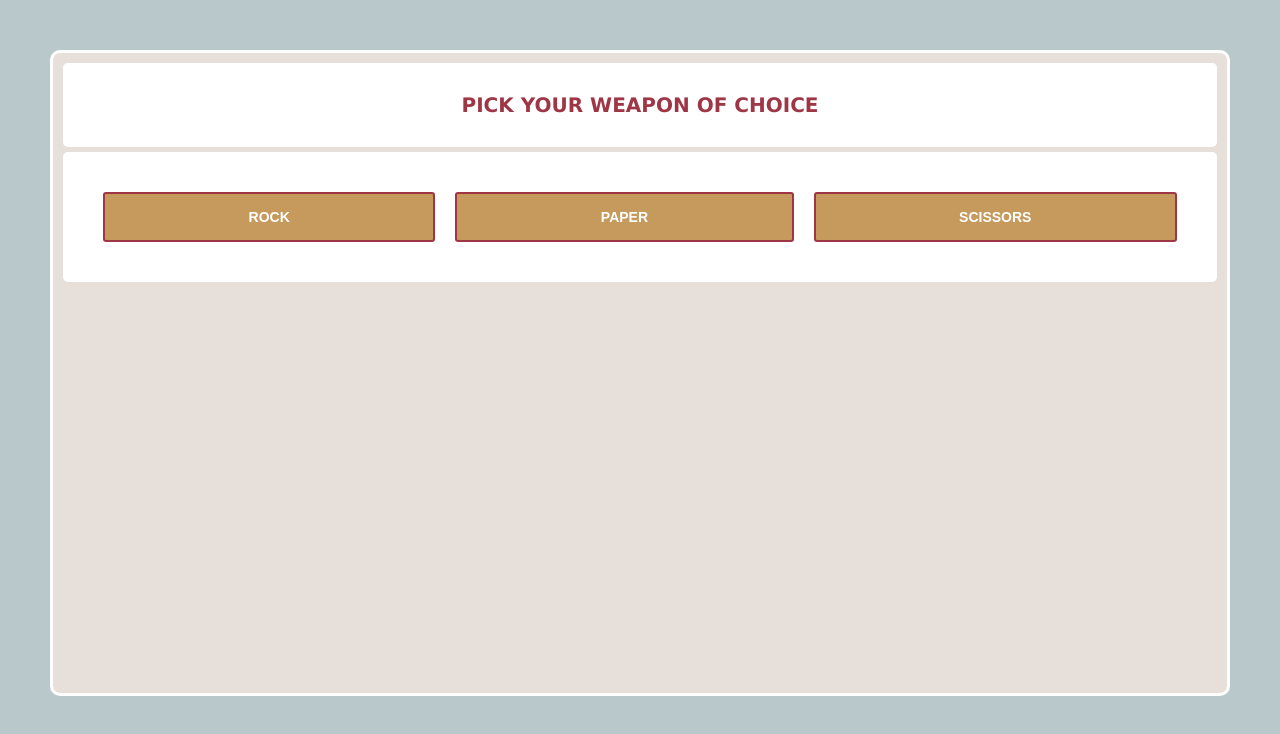
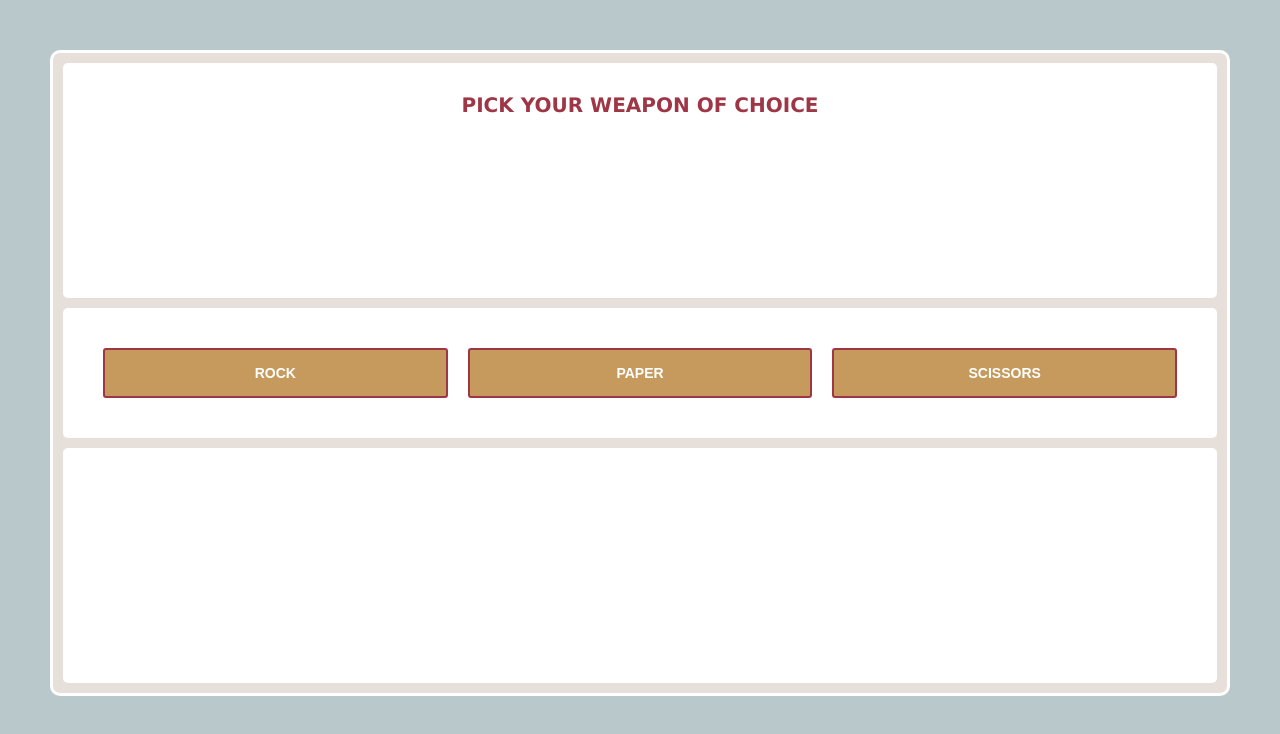
Before and after one commit to ManonLef/RPS-2022, a plain HTML site: page index.html in a window 1280 px wide. Drawn offline with Linux system fonts and the light colour scheme.

Commit message:
change layout

```diff
--- a/script.js
+++ b/script.js
@@ -39,12 +39,12 @@ function playRound(computerChoice, playerChoice) {
             text.textContent = "COMPUTER WINS! " + computerScore + " to " + playerScore;
             computerScore = 0;
             playerScore = 0;
-            topSection.textContent = "LOST! PICK A WEAPON TO PLAY AGAIN"
+            topSection.textContent = "YOU LOSE! PICK A WEAPON TO PLAY AGAIN"
         } else if (playerScore === 5) {
             text.textContent = "YOU WIN! " + playerScore + " to " + computerScore;
             computerScore = 0;
             playerScore = 0;
-            topSection.textContent = "WIN! PICK A WEAPON TO PLAY AGAIN"
+            topSection.textContent = "YOU WIN! PICK A WEAPON TO PLAY AGAIN"
         }
 }
 
--- a/style.css
+++ b/style.css
@@ -18,7 +18,7 @@ body {
 
 #topSection {
     background-color: #FFFFFF;
-    margin: 10px 10px 0px 10px;
+    margin: 10px 10px 5px 10px;
     padding: 30px 10px;
     border-radius: 5px;
     color: #9e3646;
@@ -26,6 +26,7 @@ body {
     font-weight: 900;
     display: flex;
     justify-content: center;
+    flex: 1;
 }
 
 #buttons {
@@ -46,5 +47,18 @@ button {
   font-weight: 900;
   margin: 10px;
   padding: 15px 16px;
-  flex: 1 1 auto;
+  flex: 1;
 }
+
+#result {
+    background-color: #FFFFFF;
+    margin: 5px 10px 10px 10px;
+    padding: 30px 10px;
+    border-radius: 5px;
+    color: #9e3646;
+    font-size: 20px;
+    font-weight: 900;
+    display: flex;
+    justify-content: center;
+    flex: 1;
+}
```
